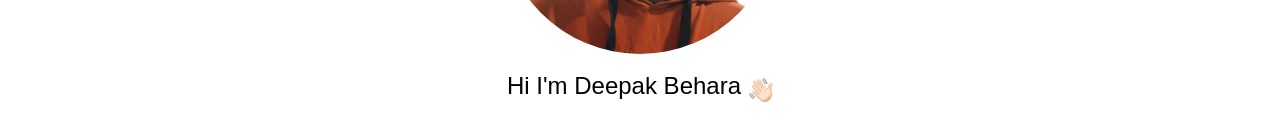
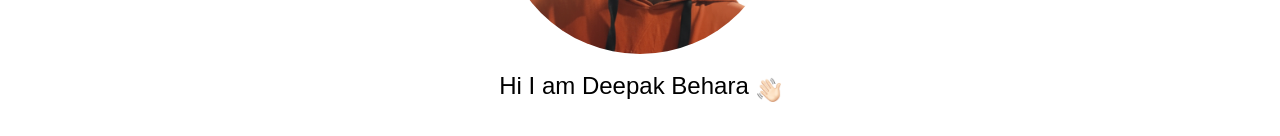
Before and after one commit to Deepaksb7/Portfolio-Website, a Next.js app: page / in a window 1280 px wide. Shown: the part 332-468 px from the top of the page. Built offline with nearby package versions, Linux system fonts and the light colour scheme; a web font is replaced by a local one.

Commit message:
solved the ' issue

```diff
--- a/components/Contact.js
+++ b/components/Contact.js
@@ -54,7 +54,7 @@ const Contact = () => {
     whileInView={{opacity:1}}
     transition={{duration:0.5,delay:0.7}}
             className='text-center max-w-2xl mx-auto mt-5 mb-12 py-5 font-Ovo'>
-                I'd love to hear from you! If you have any questions, comments, or feedback, please use the form bellow.
+                I would love to hear from you! If you have any questions, comments, or feedback, please use the form bellow.
             </motion.p>
 
             <motion.form
--- a/components/Header.js
+++ b/components/Header.js
@@ -17,7 +17,7 @@ const Header = () => {
         initial={{ y: -20, opacity: 0 }}
         whileInView={{ y: 0, opacity: 1 }}
         transition={{ duration: 0.6, delay: 0.3 }}
-        className='flex items-end gap-2 text-xl md:text-2xl mb-3 font-Ovo' >Hi I'm Deepak Behara <Image alt='' src={assets.hand_icon} className='w-6' /></motion.h3>
+        className='flex items-end gap-2 text-xl md:text-2xl mb-3 font-Ovo' >Hi I am Deepak Behara <Image alt='' src={assets.hand_icon} className='w-6' /></motion.h3>
       <motion.h1
         initial={{ y: -30, opacity: 0 }}
         whileInView={{ y: 0, opacity: 1 }}
```
